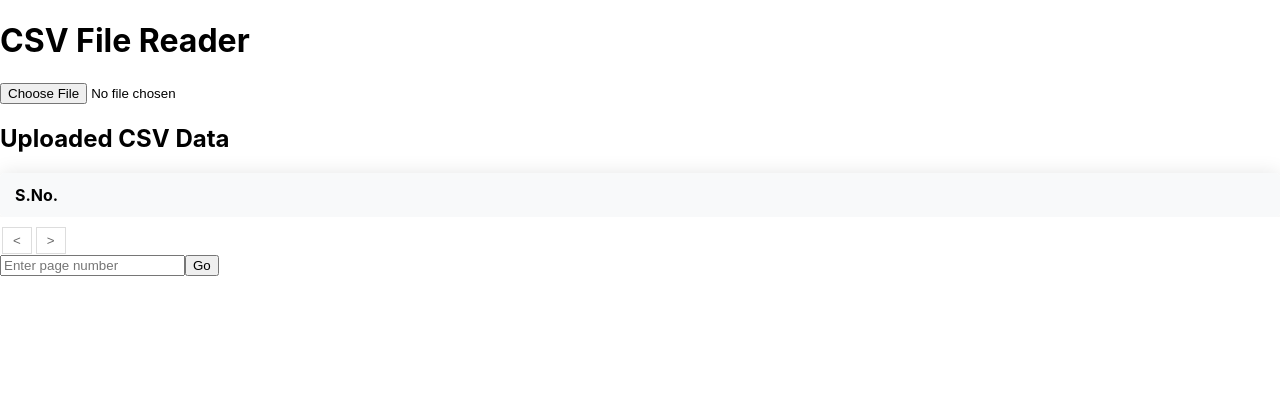
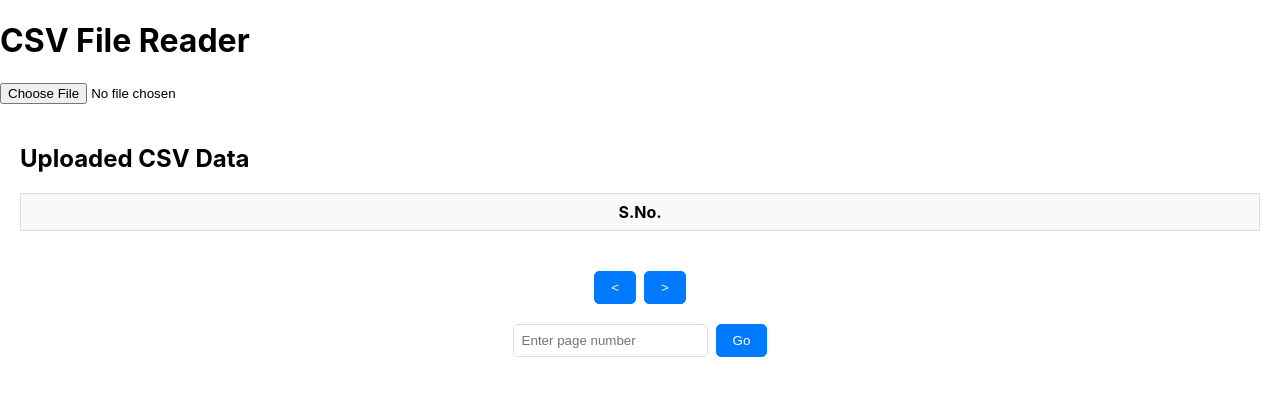
Before and after one commit to TejeswarReddy03/Smellsweep, a React (Create React App) app in the folder frontend/: page / in a window 1280 px wide. Shown: the top 396 px of the page. Built offline with nearby package versions, Linux system fonts and the light colour scheme.

Commit message:
made some styling

```diff
--- a/frontend/src/App.css
+++ b/frontend/src/App.css
@@ -1,21 +1,20 @@
 .table-container {
   max-height: 400px;
   overflow-y: auto;
+  padding: 20px; /* Add padding around the table container */
 }
+
 
 .csv-table {
   width: 100%;
+  border-spacing: 0;
   border-collapse: collapse;
-  background-color: #fff;
-  border-radius: 5px;
-  overflow: hidden;
-  box-shadow: 0 0 20px rgba(0, 0, 0, 0.1);
 }
 
 .csv-table th,
 .csv-table td {
-  padding: 12px 15px;
-  text-align: left;
+  padding: 8px;
+  border: 1px solid #ddd; /* Add border for each cell */
 }
 
 .csv-table th {
@@ -27,23 +26,51 @@
   background-color: #f2f2f2;
 }
 
+
 .csv-table tbody tr:hover {
-  background-color: #ebebeb;
+  background-color: #cbe7ff; /* Change the background color when hovered */
+  transition: background-color 0.3s ease; /* Add smooth transition */
 }
+
+.csv-table tbody td:nth-child(odd) {
+  background-color: #fff; /* Alternate row background color */
+}
+
 .pagination {
-  margin-top: 10px;
+  margin-top: 20px;
+  text-align: center;
 }
 
 .pagination button {
-  background-color: #fff;
-  border: 1px solid #ddd;
-  color: #666;
-  padding: 5px 10px;
-  margin: 0 2px;
+  background-color: #007bff;
+  border: 1px solid #007bff;
+  color: #fff;
+  padding: 8px 16px;
+  margin: 0 4px;
   cursor: pointer;
+  border-radius: 5px;
 }
 
 .pagination button.active {
+  background-color: #0056b3;
+}
+
+.page-input {
+  margin-top: 20px;
+  text-align: center;
+}
+
+.page-input input {
+  padding: 8px;
+  border: 1px solid #ddd;
+  border-radius: 5px;
+}
+
+.page-input button {
   background-color: #007bff;
+  border: 1px solid #007bff;
   color: #fff;
+  padding: 8px 16px;
+  margin-left: 8px;
+  border-radius: 5px;
 }
```
